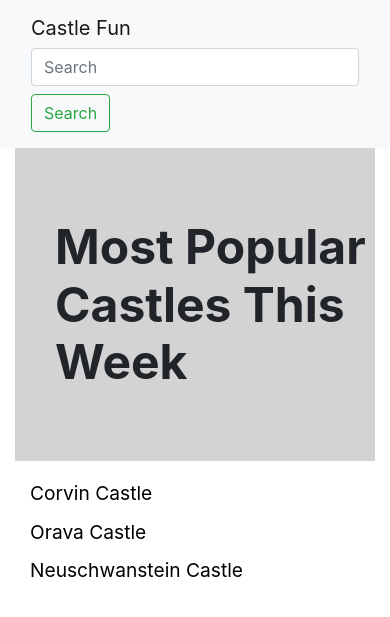
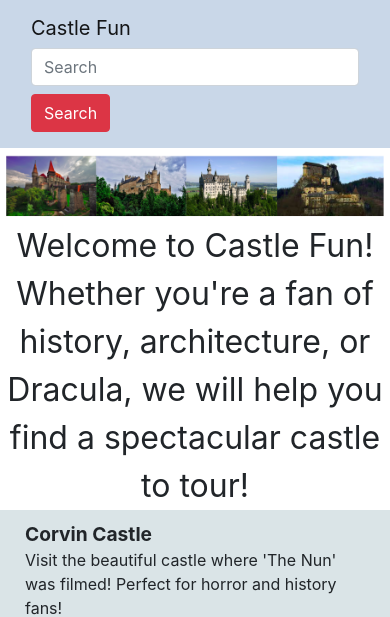
Before and after one commit to urveeausekar/CastleFun, a Flask app: page / in a window 390 px wide. Shown: the top 617 px of the page. Before the commit the page ends 577 px from the top, so only its background shows below. Run offline with Flask 2, Linux system fonts and the light colour scheme; some libraries are stand-ins or nearby versions.

Commit message:
2 functionality done, looks left

```diff
--- a/Hw7_ua2175/server.py
+++ b/Hw7_ua2175/server.py
@@ -1,3 +1,4 @@
+from audioop import ratecv
 from crypt import methods
 from glob import glob
 from flask import Flask
@@ -16,7 +17,11 @@ castles = {
 		"year": "1446",
 		"country": "Romania",
 		"summary": "Corvin Castle, also known as Hunyadi Castle or Hunedoara Castle, is a Gothic-Renaissance castle in Hunedoara, Romania. It is a very beautiful castle that was used as the residence of the ruling family of the area. it was the place where Vlad the Impaler (popularly known as the real-life Dracula), was held prisoner by John Hunyadi, Hungary's military leader and regent during the King's minority. the castle was used as the 'Carta Monastary' in the horror movie 'The Nun'.",
-		"genres": ["Romania", "gothic", "renaissance", "Vlad the Impaler", "The Nun", "Dracula"]
+		"genres": ["Romania", "gothic", "renaissance", "15th century"],
+		"pop" : ["Vlad the Impaler", "The Nun", "Dracula"],
+		"rating" : "8.9/10",
+		"time" : "Tues to Sun : 8:00 - 19:00, Monday closed",
+		"text" : "Visit the beautiful castle where 'The Nun' was filmed! Perfect for horror and history fans!"
 	},
 	"2" : {
 		"id": "2",
@@ -26,7 +31,11 @@ castles = {
 		"year": "1267",
 		"country": "Slovakia",
 		"summary": "Orava Castle is a castle situated on a high rock above Orava river in the village of Oravský Podzámok, Slovakia. It is considered to be one of the most beautiful castles in Slovakia. The castle was built in the Kingdom of Hungary in the thirteenth century. The original design was in Romanesque and Gothic style; it was later reconstructed as a Renaissance and Neo-Gothic structure, hugging the shape of the 520-metre spur on which it perches. Many scenes of the 1922 film Nosferatu were filmed here, the castle representing Count Orlok's Transylvanian castle. In their 2020 TV adaptation of Bram Stoker's novel Dracula, Mark Gatiss and Steven Moffat also used Orava as their Castle Dracula. It was also used by the Polish video game company CD Projekt as inspiration for the fictional Kaer Morhen, fortress for the witchers of the Wolf School in Andrzej Sapkowski's The Witcher book series.",
-		"genres": ["Slovakia", "gothic", "renaissance", "Dracula", "The Witcher : Kaer Morhen"]
+		"genres": ["Slovakia", "gothic", "renaissance", "13th century"],
+		"pop" : ["Dracula", "The Witcher : Kaer Morhen"],
+		"rating" : "9.7/10",
+		"time" : "Tues to Sun : 7:30 - 18:00, Monday closed",
+		"text" : "Tour the majestic castle that was the inspiration for the Wolf Witcher School in the Witcher games, Kaer Morhen! For fans of the Witcher games, and everyone else who likes scenic beauty!"
 	},
 	"3" : {
 		"id": "3",
@@ -36,7 +45,11 @@ castles = {
 		"year": "1869",
 		"country": "Germany",
 		"summary": "Neuschwanstein Castle is a 19th-century historicist palace on a rugged hill above the village of Hohenschwangau near Füssen in southwest Bavaria, Germany. The palace was commissioned by King Ludwig II of Bavaria as a retreat and in honour of Richard Wagner. A popular tourist destination, the palace has appeared prominently in several movies. It served as the inspiration for Disneyland's Sleeping Beauty Castle.",
-		"genres": ["Germany", "romanesque", "gothic", "byzantine", "Sleeping Beauty Castle"]
+		"genres": ["Germany", "romanesque", "gothic", "byzantine", "19th century"],
+		"pop" : ["Sleeping Beauty Castle", "Chitty Chitty Bang Bang"],
+		"rating" : "8.3/10",
+		"time" : "All week : 7:00 - 19:00",
+		"text" : "Come see the real Sleeping Beauty Castle!"
 	},
 	"4" : {
 		"id": "4",
@@ -46,7 +59,11 @@ castles = {
 		"year": "1120",
 		"country": "Spain",
 		"summary": "The Alcázar of Segovia (literally 'Segovia Fortress') is a medieval castle located in the city of Segovia, Castile and León, Spain. The fortress is a World Heritage Site by UNESCO. Rising out on a rocky crag above the confluence of two rivers near the Guadarrama mountains, it is one of the most distinctive castle-palaces in Spain by virtue of its shape. The alcázar was originally built to serve as a fortress but has served as a royal palace, a state prison, a Royal Artillery College, and a military academy since then. The castle also served as the French home of Sir Lancelot du Lac, Joyous Gard, in the 1967 musical film Camelot. The castle's silhouette and overall appearance also inspired the castle in Disney's 1937 animated classic, Snow White and the Seven Dwarves.",
-		"genres": ["Spain", "Joyous Gard", "Snow White Castle", "Sir Lancelot du Lac"]
+		"genres": ["Spain", "medieval", "12th century"],
+		"pop" : ["Joyous Gard", "Snow White Castle", "Sir Lancelot du Lac"],
+		"rating" : "7.0/10",
+		"time" : "Wed to Mon : 6:00 - 19:00, Tuesday closed",
+		"text" : "Visit the real-life castle from Disney's Snow White!"
 	},
 	"5" : {
 		"id": "5",
@@ -56,7 +73,11 @@ castles = {
 		"year": "1377",
 		"country": "Romania",
 		"summary": "Bran Castle (Romanian: Castelul Bran; German: Schloss Bran; Hungarian: Törcsvári kastély) is a castle in Bran, 25 kilometres (16 mi) southwest of Brașov. It is a national monument and landmark in Transylvania. The fortress is on the Transylvanian side of the historical border with Wallachia, on road DN73. Commonly known outside Transylvania as Dracula's Castle, it is often referred to as the home of the title character in Bram Stoker's Dracula. There is no evidence that Stoker knew anything about this castle, which has only tangential associations with Vlad the Impaler, voivode of Wallachia, the putative inspiration for Dracula. Stoker's description of Dracula's crumbling fictional castle also bears no resemblance to Bran Castle.",
-		"genres": ["Romania", "Dracula", "medieval", "Transylvania"]
+		"genres": ["Romania", "medieval", "Transylvania", "14th century"],
+		"pop" : ["Dracula", "haunted"],
+		"rating" : "8.4/10",
+		"time" : "Tues to Sun : 6:30 - 19:30, Monday closed",
+		"text" : "Experience the dramatic architecture of Dracula's castle!"
 	},
 	"6" : {
 		"id": "6",
@@ -66,7 +87,11 @@ castles = {
 		"year": "1250",
 		"country": "Romania",
 		"summary": "Poenari Castle, also known as Poenari Citadel (Cetatea Poenari in Romanian), is a ruined castle in Romania which was a home of Vlad the Impaler. The citadel is situated high atop a mountain and accessed by climbing 1,480 concrete stairs. A modern rendering of Poenari Castle was featured in the 2013 BBC Worldwide/Starz television series Da Vinci's Demons in the episode titled 'The Devil' in which Leonardo da Vinci travels to Poenari Castle in Wallachia to meet with Vlad III. In the 2020 documentary 'Romania: Seeking Dracula's Castle', the presenters declare that Poenari deserves the title 'Dracula's Castle' as it has the 'heart' of Vlad III.",
-		"genres": ["Romania", "Dracula", "The Real Dracula's Castle"]
+		"genres": ["Romania", "medieval", "ruined", "13th century"],
+		"pop" : ["Dracula", "The Real Dracula's Castle", "haunted"],
+		"rating" : "6.7/10",
+		"time" : "Tues to Sun : 8:00 - 18:00, Monday closed",
+		"text" : "Visit the real, 100 percent authentic citadel where Vlad III lived!"
 	},
 	"7" : {
 		"id": "7",
@@ -76,7 +101,11 @@ castles = {
 		"year": "1050",
 		"country": "Great Britain",
 		"summary": "Edinburgh Castle is a historic castle in Edinburgh, Scotland. It stands on Castle Rock, which has been occupied by humans since at least the Iron Age, although the nature of the early settlement is unclear. Research undertaken in 2014 identified 26 sieges in its 1,100-year history, giving it a claim to having been 'the most besieged place in Great Britain and one of the most attacked in the world'. This beautiful castle has become a recognisable symbol of Edinburgh, and of Scotland. It is believed the castle is also haunted by a drummer who only appears when the castle is about to be attacked.",
-		"genres": ["Scotland", "Great Britain", "Most besieged in Great Britain", "Believed haunted"]
+		"genres": ["Scotland", "Great Britain", "11th century"],
+		"pop" : ["Most besieged in Great Britain", "Occupied Since the Iron Age", "haunted"],
+		"rating" : "7.9/10",
+		"time" : "All week : 7:00 - 19:30",
+		"text" : "Tour the most besieged castle in Great Britain! (Yes it's still standing!)"
 	},
 	"8" : {
 		"id": "8",
@@ -86,7 +115,11 @@ castles = {
 		"year": "1110",
 		"country": "Great Britain",
 		"summary": "Stirling Castle, located in Stirling, is one of the largest and most important castles in Scotland, both historically and architecturally. Its strategic location has made it an important fortification in the region from the earliest times. The castle is open to the public year-round and is a popular place for tourists. Due to its similar appearance to Colditz Castle in Saxony, Germany, it was used to film the exterior shots for the 1970s TV series Colditz, a drama about the many attempts of Allied POWs to escape from the castle during its use as a military prison in the Second World War. There are reported sightings of a green lady who is said to be the ghost of one of Mary Queen of Scots servants.",
-		"genres": ["Scotland", "Great Britain", "Believed haunted", "Colditz"]
+		"genres": ["Scotland", "Great Britain", "medieval", "12th century"],
+		"pop" : ["Believed haunted", "Colditz"],
+		"rating" : "7.2/10",
+		"time" : "All week : 7:00 - 19:00",
+		"text" : "Visit the 'most haunted' castle in Scotland! (Tell us if you see anything:))"
 	},
 	"9" : {
 		"id": "9",
@@ -96,7 +129,11 @@ castles = {
 		"year": "1260",
 		"country": "Czech Republic",
 		"summary": "Houska Castle is an early Gothic castle, 47 kilometres north of Prague, in the Czech Republic. It is one of the best preserved castles of the period. Some notable features of the castle include a predominantly Gothic chapel, green chamber with late-Gothic paintings, and a knight's drawing room. The castle was built in an area of forests, swamps and mountains with no external fortifications, no source of water except for a cistern to collect rainwater, no kitchen, far from any trade routes, and with no occupants at its time of completion. Folklore considers this castle to cover one of the gateways to Hell, built to prevent demons (trapped in lower levels) from reaching the rest of the world. During World War II, the Wehrmacht occupied the castle until 1945. The Nazis were said to have conducted experiments into the occult there. This folklore was also the basis for the Doctor Who graphic novel Herald of Madness (2019), which is set at Houska Castle and was first published in Doctor Who Magazine 535-539",
-		"genres": ["Czech Republic", "Believed haunted", "early gothic", "Doctor Who"]
+		"genres": ["Czech Republic", "early gothic", "renaissance", "13th century"],
+		"pop" : ["haunted", "Doctor Who", "gateway to hell"],
+		"rating" : "6.9/10",
+		"time" : "Tues to Sun : 8:30 - 17:30, Monday closed",
+		"text" : "Come and see the castle famous as the gateway to hell!"
 	},
 	"10" : {
 		"id": "10",
@@ -106,7 +143,11 @@ castles = {
 		"year": "1679",
 		"country": "Great Britain",
 		"summary": "Highclere Castle is a Grade I listed country house in England. The architecture style is Jacobethan. Highclere Castle has been used as a filming location for several films and television series, including 1990s comedy series Jeeves and Wooster and Marple. It is famous as the main location for the ITV historical drama series Downton Abbey. The castle became home to Egyptian artefacts after the 5th Earl, an enthusiastic amateur Egyptologist, sponsored the excavation of nobles' tombs in Deir el-Bahari (Thebes) in 1907, and employed archaeologist Howard Carter in the search for the tomb of Tutankhamun. The house, Egyptian exhibition, and gardens are open to the public for self-guided tours during the summer months and at other times during the rest of the year",
-		"genres": ["Great Britain", "England", "Jacobethan", "Jeeves and Wooster", "Downton Abbey", "Egyptian artefacts", "Tutankhamun"]
+		"genres": ["Great Britain", "England", "Jacobethan", "17th century"],
+		"pop" : ["Jeeves and Wooster", "Downton Abbey", "Egyptian artefacts", "Tutankhamun"],
+		"rating" : "8.5/10",
+		"time" : "All week : 7:30 - 19:00",
+		"text" : "Like Downton Abbey? Visit the real thing!"
 	}
 }
 
@@ -118,18 +159,24 @@ most_popular = [
 		"image": "https://upload.wikimedia.org/wikipedia/commons/3/38/Hunedoara_castle.jpg",
 		"year": "1446",
 		"country": "Romania",
-		"summary": "Corvin Castle, also known as Hunyadi Castle or Hunedoara Castle, is a Gothic-Renaissance castle in Hunedoara, Romania. It is a very beautiful castle that was used as the residence of the ruling family of the area. it was the place where Vlad the Impaler (popularly known as the real-life Dracula), was held prisoner by John Hunyadi, Hungary's military leader and regent during the King's minority. the castle was used as the 'Carta Monastary' in the horror movie The Nun.",
-		"genres": ["Romania", "gothic", "renaissance", "Vlad the Impaler", "The Nun", "Dracula"]
+		"summary": "Corvin Castle, also known as Hunyadi Castle or Hunedoara Castle, is a Gothic-Renaissance castle in Hunedoara, Romania. It is a very beautiful castle that was used as the residence of the ruling family of the area. it was the place where Vlad the Impaler (popularly known as the real-life Dracula), was held prisoner by John Hunyadi, Hungary's military leader and regent during the King's minority. the castle was used as the 'Carta Monastary' in the horror movie 'The Nun'.",
+		"genres": ["Romania", "gothic", "renaissance", "15th century"],
+		"pop" : ["Vlad the Impaler", "The Nun", "Dracula"],
+		"rating" : "8.9/10",
+		"time" : "Tues to Sun : 8:00 - 19:00, Monday closed"
 	},
 	{
 		"id": "2",
-		"title": "Orava Castle",
+		"title": "The Castle Orava",
 		"name" : "orava",
-		"image": "orava.jpg",
+		"image": "https://upload.wikimedia.org/wikipedia/commons/3/35/Orava_Castle_01.jpg",
 		"year": "1267",
 		"country": "Slovakia",
 		"summary": "Orava Castle is a castle situated on a high rock above Orava river in the village of Oravský Podzámok, Slovakia. It is considered to be one of the most beautiful castles in Slovakia. The castle was built in the Kingdom of Hungary in the thirteenth century. The original design was in Romanesque and Gothic style; it was later reconstructed as a Renaissance and Neo-Gothic structure, hugging the shape of the 520-metre spur on which it perches. Many scenes of the 1922 film Nosferatu were filmed here, the castle representing Count Orlok's Transylvanian castle. In their 2020 TV adaptation of Bram Stoker's novel Dracula, Mark Gatiss and Steven Moffat also used Orava as their Castle Dracula. It was also used by the Polish video game company CD Projekt as inspiration for the fictional Kaer Morhen, fortress for the witchers of the Wolf School in Andrzej Sapkowski's The Witcher book series.",
-		"genres": ["Slovakia", "gothic", "renaissance", "Dracula", "The Witcher : Kaer Morhen"]
+		"genres": ["Slovakia", "gothic", "renaissance", "13th century"],
+		"pop" : ["Dracula", "The Witcher : Kaer Morhen"],
+		"rating" : "9.7/10",
+		"time" : "Tues to Sun : 7:30 - 18:00, Monday closed"
 	},
 	{
 		"id": "3",
@@ -139,7 +186,10 @@ most_popular = [
 		"year": "1869",
 		"country": "Germany",
 		"summary": "Neuschwanstein Castle is a 19th-century historicist palace on a rugged hill above the village of Hohenschwangau near Füssen in southwest Bavaria, Germany. The palace was commissioned by King Ludwig II of Bavaria as a retreat and in honour of Richard Wagner. A popular tourist destination, the palace has appeared prominently in several movies. It served as the inspiration for Disneyland's Sleeping Beauty Castle.",
-		"genres": ["Germany", "romanesque", "gothic", "byzantine", "Sleeping Beauty Castle"]
+		"genres": ["Germany", "romanesque", "gothic", "byzantine", "19th century"],
+		"pop" : ["Sleeping Beauty Castle", "Chitty Chitty Bang Bang"],
+		"rating" : "8.3/10",
+		"time" : "All week : 7:00 - 19:00"
 	}
 ]
 
@@ -156,6 +206,7 @@ def infinity():
 
 @app.route('/')
 def homepage():
+	most_popular = [castles["1"], castles["2"], castles["3"]]
 	return render_template('homepage.html', most_popular=most_popular)
 
 # AJAX FUNCTIONS
--- a/Hw7_ua2175/static/homepage.js
+++ b/Hw7_ua2175/static/homepage.js
@@ -1,11 +1,28 @@
 
 function print_most_popular_of_the_week(names){
         $.each(names, function(index, item){
-                let newRow = $("<div class='row clickdiv' " + "data-name='" + item["title"] + "'>")
+                /*let newRow = $("<div class='row clickdiv' " + "data-name='" + item["title"] + "'>")
                 let newLink = $("<a class='no_underline' href='http://127.0.0.1:5000/view/" + item["id"] + "'>")
                 newRow.append(newLink)
                 newLink.html(item["title"])
+                $("#popular_week").append(newRow)*/
+
+                let newRow = $("<div class='row homerow'>")
+                let col1 = $("<div class='col-md-3 rowtitle'>")
+                col1.html(item["title"])
+
+                let col2 = $("<div class='col-md-6'>")
+                col2.html(item["text"])
+
+                let col3 = $("<div class='col-md-3'>")
+                let clickableImg = $("<a href='http://127.0.0.1:5000/view/" + item["id"] + "'><img class='imglink' src='" + item["image"] + "' alt='picture of" + item["title"] + "'></a>")
+                col3.append(clickableImg)
+
+                newRow.append(col1)
+                newRow.append(col2)
+                newRow.append(col3)
                 $("#popular_week").append(newRow)
+
         })
 }
 
--- a/Hw7_ua2175/static/main.css
+++ b/Hw7_ua2175/static/main.css
@@ -4,7 +4,6 @@
 	color: green;
 }
 .paperheading{
-	background-color: lightgray;
 	font-size: xxx-large;
 	font-weight: bold;
 	padding-top: 70px;
@@ -52,3 +51,44 @@ a:hover{
 .listitem{
 	margin-left: 30px;
 }
+
+.bgdarkgray{
+	background-color: #c9d7e8;
+}
+
+.bglightgray{
+	background-color: aliceblue;
+}
+
+.basecolour{
+	background-color: #dae4e7;
+}
+
+.accentcolour{
+	background-color: #d9534f;
+}
+
+.homepageimg{
+	max-width: 100%;
+	height: auto;
+}
+
+.imglink{
+	width: 150px;
+	height: auto;
+}
+
+.homerow{
+	padding: 10px;
+}
+
+.homepagetitle{
+	font-size: xx-large;
+	text-align: center;
+	background-color: white;
+}
+
+.rowtitle{
+	font-weight: bolder;
+	font-size: larger;
+}
--- a/Hw7_ua2175/templates/homepage.html
+++ b/Hw7_ua2175/templates/homepage.html
@@ -8,8 +8,13 @@
                 var most_popular = {{ most_popular|tojson }}
 
         </script>
+        <div class="row header">
 
-        <h1 class="paperheading">Most Popular Castles This Week</h1>
+                <img class="homepageimg" src="{{ url_for('static', filename='homepage1.png') }}" alt="collage of castles">
+                <div class="homepagetitle">
+                        Welcome to Castle Fun! Whether you're a fan of history, architecture, or Dracula, we will help you find a spectacular castle to tour!
+                </div>
+        </div>
 
         <div id="popular_week"></div>
 {% endblock %}
--- a/Hw7_ua2175/templates/layout.html
+++ b/Hw7_ua2175/templates/layout.html
@@ -22,36 +22,20 @@
 
 		<title>Castle Fun!</title>
 	</head>
-	<body>
+	<body class="bglightgray">
 
 
-
-		<!--<nav class="navbar navbar-expand-lg navbar-light bg-light">
-			<div class="container">
-				<a class="navbar-brand" href="/">Castle Fun!</a>
-				<button class="navbar-toggler" type="button" data-bs-toggle="collapse" data-bs-target="#navbarNavAltMarkup" aria-controls="navbarNavAltMarkup" aria-expanded="false" aria-label="Toggle navigation">
-					<span class="navbar-toggler-icon"></span>
-				</button>
-				<div class="collapse navbar-collapse" id="navbarNavAltMarkup">
-					<form class="form-inline my-2 my-lg-0">
-						<input class="form-control mr-sm-2" type="search" placeholder="Search" aria-label="Search">
-						<button class="btn btn-outline-success my-2 my-sm-0" type="submit">Search</button>
-					</form>
-				</div>
-			</div>
-		</nav>-->
-
-		<nav class="navbar navbar-light bg-light">
+		<nav class="navbar navbar-light bgdarkgray">
 			<div class="container">
 				<a class="navbar-brand" href="/">Castle Fun</a>
 				<form action="http://127.0.0.1:5000/search" method="POST" class="form-inline" id="target">
 					<input class="form-control mr-sm-2" type="search" placeholder="Search" aria-label="Search" name="query">
-					<button id="searchbtn" class="btn btn-outline-success my-2 my-sm-0" type="submit">Search</button>
+					<button id="searchbtn" class="btn btn-danger my-2 my-sm-0" type="submit">Search</button>
 				</form>
 			</div>
 		</nav>
 
-		<div class="container">
+		<div class="container basecolour">
 			{% block content %}
 			{% endblock %}
 		</div>
```
Also changed, not shown: Hw7_ua2175/static/homepage1.png (added).
